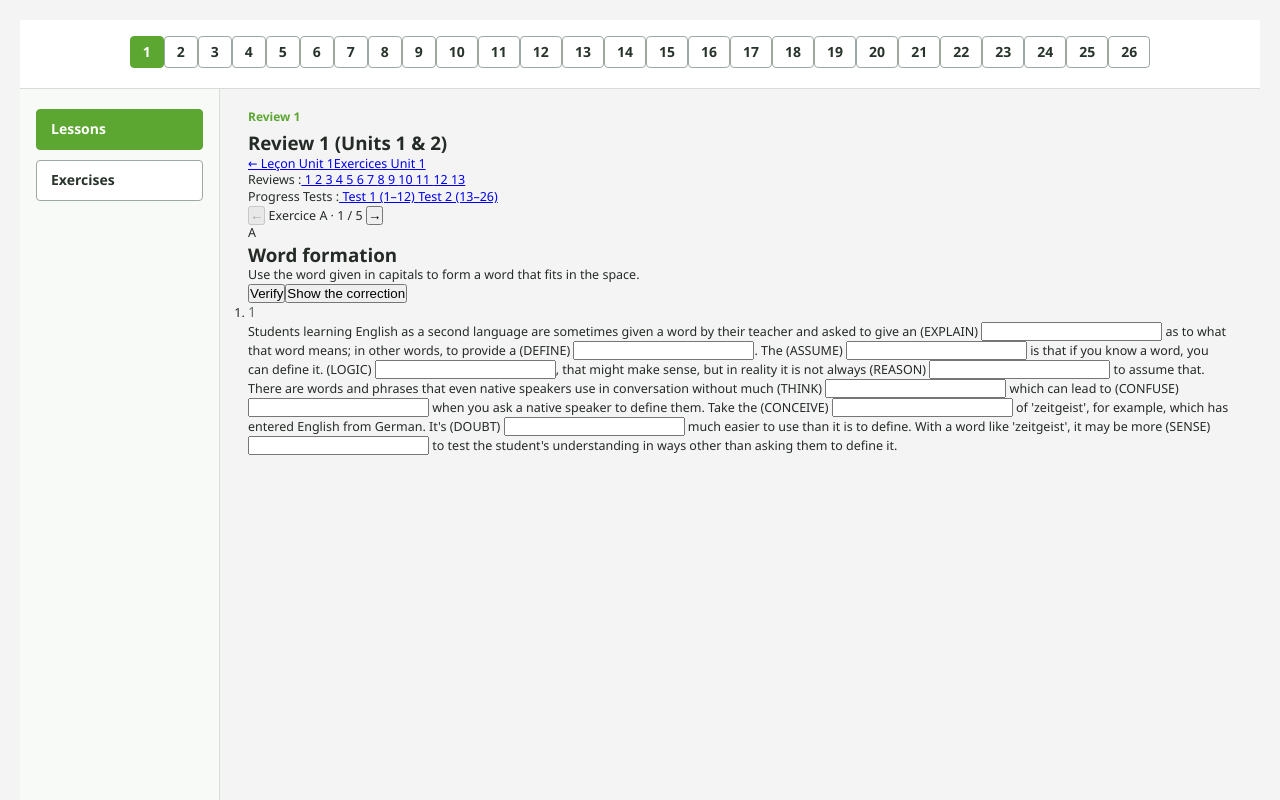
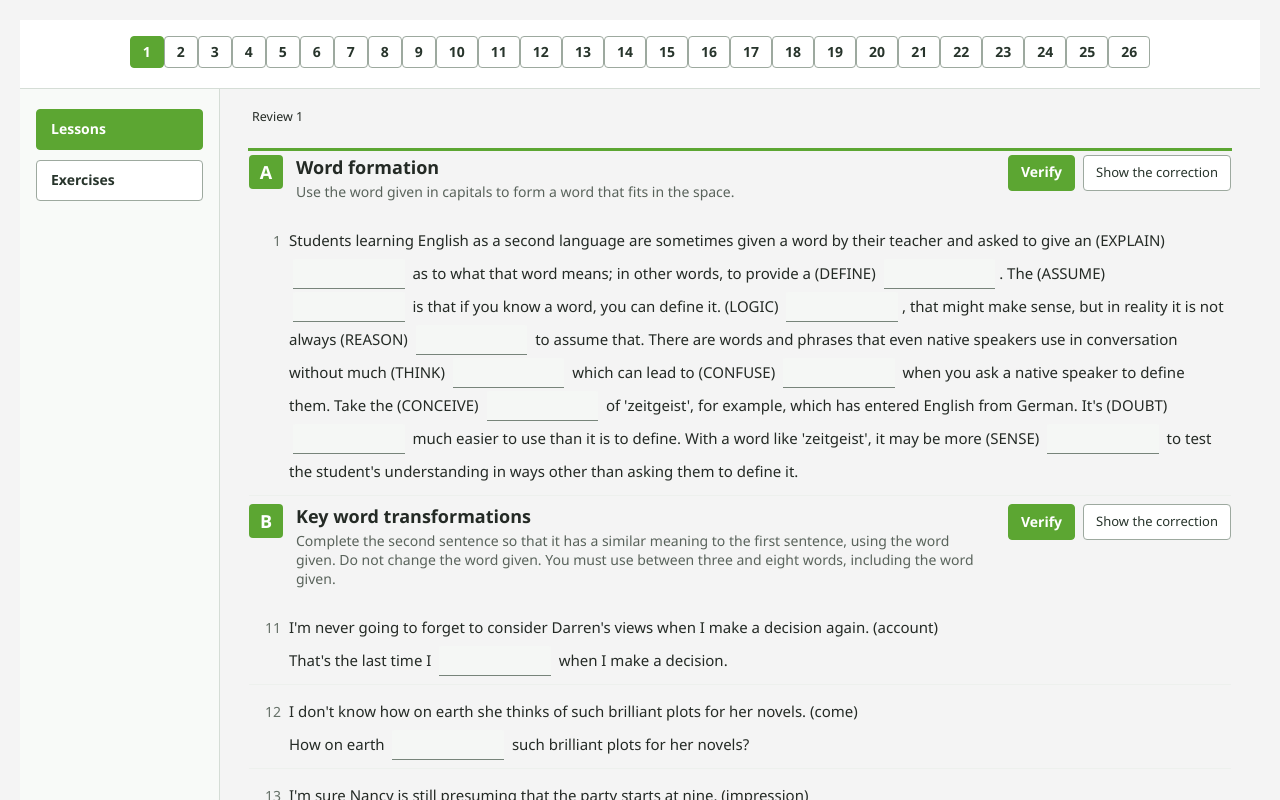
Before and after one commit to jerouleenbx-hash/vocab-quiz, an Angular app: page /review/1 in a window 1280 px wide. Shown: the top 800 px of the page. Built offline with nearby package versions, Linux system fonts and the light colour scheme.

Commit message:
reviews et progress

```diff
--- a/src/app/app.scss
+++ b/src/app/app.scss
@@ -414,3 +414,24 @@ app-navigation-side {
     width: 11ch;
   }
 }
+
+
+.section-heading {
+  display: flex;
+  justify-content: space-between;
+  align-items: flex-start; /* Aligne les boutons tout en haut, sur la première ligne */
+  gap: 20px;
+  margin-bottom: 15px;
+}
+
+.section-actions {
+  display: flex;
+  flex-wrap: nowrap; /* Empêche les boutons de passer sur deux lignes */
+  flex-shrink: 0;    /* Empêche le texte long de comprimer la zone des boutons */
+  align-items: center;
+  gap: 8px;
+}
+
+.action-button {
+  white-space: nowrap; /* Empêche le texte "Show the correction" de se couper */
+}
--- a/src/app/exercises/review.html
+++ b/src/app/exercises/review.html
@@ -1,136 +1,66 @@
-<section class="exercises-page review-page">
-  <header class="exercises-header">
-    <div>
-      <p class="eyebrow">{{ isProgressTest ? 'Progress Test' : 'Review ' + reviewNumber }}</p>
-      <h1>{{ reviewTitle }}</h1>
-    </div>
+<div class="exercise-page">
+  <!-- En-tête principal -->
+<header class="page-heading">
+  <span>{{ isProgressTest ? reviewTitle : 'Review ' + reviewNumber }}</span>
+</header>
 
-    <div class="header-links">
-      <a [routerLink]="lessonLink" class="nav-pill">← Leçon Unit {{ unitStart }}</a>
-      <a [routerLink]="exerciseLink" class="nav-pill">Exercices Unit {{ unitStart }}</a>
-    </div>
-  </header>
 
-  <!-- Sélecteur rapide des Reviews (1 à 13) et Progress Tests (1 & 2) -->
-  <nav class="review-selector" aria-label="Navigation des révisions">
-    <div class="selector-group">
-      <span class="selector-label">Reviews :</span>
-      @for (rev of availableReviews; track rev) {
-        <a
-          [routerLink]="['/review', rev]"
-          class="unit-chip"
-          [class.active]="currentReview === rev"
-        >
-          {{ rev }}
-        </a>
-      }
-    </div>
-
-    <div class="selector-group">
-      <span class="selector-label">Progress Tests :</span>
-      <a
-        [routerLink]="['/review', 14]"
-        class="unit-chip"
-        [class.active]="currentReview === 14"
-      >
-        Test 1 (1–12)
-      </a>
-      <a
-        [routerLink]="['/review', 15]"
-        class="unit-chip"
-        [class.active]="currentReview === 15"
-      >
-        Test 2 (13–26)
-      </a>
-    </div>
-  </nav>
-
-  @let section = currentSection;
-
-  <!-- Navigation entre les exercices (A, B, C, D, E...) -->
-  <div class="section-pagination">
-    <button
-      type="button"
-      (click)="previousExercise()"
-      [disabled]="currentSectionIndex === 0"
-    >
-      ←
-    </button>
-
-    <span>
-      Exercice {{ section?.id }} · {{ currentSectionIndex + 1 }} / {{ sections.length }}
-    </span>
-
-    <button
-      type="button"
-      (click)="nextExercise()"
-      [disabled]="currentSectionIndex === sections.length - 1"
-    >
-      →
-    </button>
-  </div>
-
-  @if (section) {
-    <article class="exercise-card">
-      <div class="exercise-card-header">
-        <span class="section-badge">{{ section.id }}</span>
-        <div>
-          <h2>{{ section.title }}</h2>
-          <p class="instruction">{{ section.instruction }}</p>
+  <!-- Toutes les sections affichées les unes à la suite des autres -->
+  @for (section of sections; track section.id) {
+    <section class="exercise-section review-block" [id]="'section-' + section.id">
+      <div class="section-heading">
+        <div class="section-title">
+          <span class="section-letter">{{ section.id }}</span>
+          <div>
+            <h2>{{ section.title }}</h2>
+            <p>{{ section.instruction }}</p>
+          </div>
         </div>
 
-        <div class="exercise-actions">
+        <div class="section-actions">
           @if (checkedSections[sectionStateKey(section)]) {
-            <span class="score-badge">
+            <span class="score">
               {{ sectionScore(section) }} / {{ sectionGapCount(section) }}
             </span>
           }
-
           <button
             type="button"
-            class="btn-verify"
-            (click)="checkedSections[sectionStateKey(section)] = true"
-          >
+            class="action-button primary"
+            (click)="checkedSections[sectionStateKey(section)] = true">
             Verify
           </button>
-
           <button
             type="button"
-            class="btn-correction"
-            (click)="toggleCorrection(section)"
-          >
+            class="action-button"
+            (click)="toggleCorrection(section)">
             {{ visibleCorrections[sectionStateKey(section)] ? 'Hide the correction' : 'Show the correction' }}
           </button>
         </div>
       </div>
 
-      <!-- Boîte de mots (Word Box) si présente -->
       @if (section.wordBox) {
-        <div class="word-box">
+        <div class="word-bank">
           @for (word of section.wordBox; track word) {
-            <span class="word-chip">{{ word }}</span>
+            <span>{{ word }}</span>
           }
         </div>
       }
 
-      <!-- Liste des questions -->
-      <ol class="questions-list">
+      <ol class="question-list">
         @for (question of section.questions; track question.number) {
-          <li class="question-item">
+          <li class="question-row">
             <span class="question-number">{{ question.number }}</span>
-
-            <div class="question-content">
+            <p class="question-text">
               @for (part of question.parts; track $index; let gapIndex = $index) {
-                <span class="text-part">{{ part }}</span>
-
+                <span>{{ part }}</span>
                 @if (gapIndex < question.answers.length) {
                   @if (answerOptions(question, gapIndex).length) {
                     <select
-                      [ngModel]="userAnswers[answerKey(section, question.number, gapIndex)] ?? ''"
-                      (ngModelChange)="setAnswer(section, question.number, gapIndex, $event)"
+                      class="answer-input answer-select"
                       [class.correct]="checkedSections[sectionStateKey(section)] && isCorrect(section, question, gapIndex)"
                       [class.incorrect]="checkedSections[sectionStateKey(section)] && !isCorrect(section, question, gapIndex)"
-                    >
+                      [ngModel]="userAnswers[answerKey(section, question.number, gapIndex)] || ''"
+                      (ngModelChange)="setAnswer(section, question.number, gapIndex, $event)">
                       <option value="">Choose...</option>
                       @for (option of answerOptions(question, gapIndex); track option) {
                         <option [value]="option">{{ option }}</option>
@@ -139,26 +69,24 @@
                   } @else {
                     <input
                       type="text"
-                      [value]="userAnswers[answerKey(section, question.number, gapIndex)] ?? ''"
-                      (input)="updateAnswer(section, question.number, gapIndex, $event)"
+                      class="answer-input"
                       [class.correct]="checkedSections[sectionStateKey(section)] && isCorrect(section, question, gapIndex)"
                       [class.incorrect]="checkedSections[sectionStateKey(section)] && !isCorrect(section, question, gapIndex)"
-                      autocomplete="off"
-                      spellcheck="false"
-                    />
+                      [value]="userAnswers[answerKey(section, question.number, gapIndex)] || ''"
+                      (input)="updateAnswer(section, question.number, gapIndex, $event)" />
                   }
 
                   @if (visibleCorrections[sectionStateKey(section)]) {
-                    <span class="correction-hint">
+                    <span class="correction">
                       {{ acceptedAnswers(question, gapIndex).join(' / ') }}
                     </span>
                   }
                 }
               }
-            </div>
+            </p>
           </li>
         }
       </ol>
-    </article>
+    </section>
   }
-</section>
+</div>
--- a/src/app/exercises/review.scss
+++ /dev/null
@@ -1,215 +0,0 @@
-:host {
-  display: block;
-  color: #242a25;
-}
-
-.review-page {
-  width: min(94%, 1780px);
-  margin: 28px auto 64px;
-  padding-bottom: 30px;
-}
-
-.review-heading,
-.review-section-heading {
-  display: flex;
-  justify-content: space-between;
-  align-items: center;
-  gap: 20px;
-}
-
-.review-heading {
-  padding: 0 4px 20px;
-  border-bottom: 3px solid #287747;
-}
-
-.eyebrow {
-  margin: 0 0 5px;
-  color: #287747;
-  font-size: 12px;
-  font-weight: 700;
-}
-
-.review-heading h1 {
-  margin: 0;
-  font-family: Georgia, 'Times New Roman', serif;
-  font-size: 32px;
-  font-weight: 600;
-}
-
-.review-total {
-  display: flex;
-  align-items: baseline;
-  gap: 4px;
-  color: #287747;
-  font-size: 16px;
-}
-
-.review-total strong {
-  font-size: 26px;
-}
-
-.review-section {
-  padding: 22px 4px 24px;
-  border-bottom: 1px solid #d5ddd6;
-}
-
-.review-section-heading {
-  margin-bottom: 12px;
-}
-
-.review-section-title {
-  display: flex;
-  align-items: flex-start;
-  gap: 12px;
-}
-
-.section-letter {
-  display: grid;
-  width: 34px;
-  height: 34px;
-  flex: 0 0 34px;
-  place-items: center;
-  border-radius: 4px;
-  background: #287747;
-  color: white;
-  font-size: 18px;
-  font-weight: 700;
-}
-
-.review-section-title h2 {
-  margin: 0;
-  font-size: 18px;
-  font-weight: 650;
-}
-
-.review-section-title p {
-  margin: 4px 0 0;
-  color: #59635b;
-  font-size: 14px;
-}
-
-.review-actions {
-  display: flex;
-  flex-wrap: wrap;
-  justify-content: flex-end;
-  align-items: center;
-  gap: 8px;
-}
-
-.action-button {
-  min-height: 36px;
-  padding: 0 12px;
-  border: 1px solid #9da99f;
-  border-radius: 4px;
-  background: white;
-  color: #27342b;
-  font: inherit;
-  font-size: 13px;
-  cursor: pointer;
-}
-
-.action-button.primary {
-  border-color: #287747;
-  background: #287747;
-  color: white;
-}
-
-.review-question-list {
-  display: grid;
-  gap: 3px;
-  margin: 0;
-  padding: 0;
-  list-style: none;
-}
-
-.review-question {
-  display: grid;
-  grid-template-columns: 28px minmax(0, 1fr);
-  align-items: baseline;
-  gap: 8px;
-  padding: 7px 4px;
-  border-bottom: 1px solid #edf0ed;
-}
-
-.question-number {
-  color: #657067;
-  font-size: 14px;
-  text-align: right;
-}
-
-.question-text {
-  margin: 0;
-  font-size: 15px;
-  line-height: 2.2;
-}
-
-.answer-input {
-  max-width: 100%;
-  min-height: 30px;
-  margin: 0 4px;
-  padding: 2px 6px;
-  border: 0;
-  border-bottom: 1px solid #77847a;
-  border-radius: 2px 2px 0 0;
-  outline: none;
-  background: #f5f7f5;
-  color: #202820;
-  font: inherit;
-  line-height: 1.4;
-  vertical-align: baseline;
-}
-
-.answer-select {
-  min-width: 18ch;
-  cursor: pointer;
-}
-
-.answer-input.correct {
-  border-bottom-color: #287747;
-  background: #e9f4eb;
-}
-
-.answer-input.incorrect {
-  border-bottom-color: #b63a35;
-  background: #fbefed;
-}
-
-.score {
-  color: #287747;
-  font-size: 14px;
-  font-weight: 700;
-}
-
-.correction {
-  display: inline-block;
-  margin-left: 6px;
-  color: #287747;
-  font-size: 13px;
-  font-weight: 700;
-}
-
-@media (max-width: 700px) {
-  .review-page {
-    width: calc(100% - 24px);
-    margin-top: 20px;
-  }
-
-  .review-heading,
-  .review-section-heading {
-    align-items: flex-start;
-    flex-direction: column;
-  }
-
-  .review-heading h1 {
-    font-size: 28px;
-  }
-
-  .review-actions {
-    justify-content: flex-start;
-  }
-
-  .question-text {
-    font-size: 14px;
-    line-height: 2.3;
-  }
-}
--- a/src/app/exercises/review.ts
+++ b/src/app/exercises/review.ts
@@ -70,28 +70,23 @@ readonly availableProgressTests: ReviewId[] = Array.of<ReviewId>(14, 15);
     private route: ActivatedRoute,
     private navService: NavigationService
   ) {
+    // Dans le constructor de ReviewComponent :
 combineLatest([this.route.paramMap, this.route.queryParamMap]).subscribe(([params, queryParams]) => {
   const reviewParam = params.get('reviewNumber') ?? params.get('lessonId');
   const requestedSection = queryParams.get('section') as SectionId | null;
 
   const numericReview = Number(reviewParam);
-      if (!isNaN(numericReview) && numericReview >= 1 && numericReview <= 15) {
-        this.currentReview = numericReview as ReviewId;
-      } else {
-        this.currentReview = 1;
+  this.currentReview = (!isNaN(numericReview) && numericReview >= 1 && numericReview <= 15)
+    ? (numericReview as ReviewId)
+    : 1;
+
+  if (requestedSection) {
+    setTimeout(() => {
+      document.getElementById(`section-${requestedSection}`)?.scrollIntoView({ behavior: 'smooth' });
+    });
   }
+});
 
-      // Synchronisation avec la navigation globale si le service gère les reviews
-      /*if (this.currentReview <= 13) {
-        this.navService.currentLesson.set(this.unitStart);
-      }
-      */
-
-      const sectionIndex = requestedSection
-        ? this.sections.findIndex(section => section.id === requestedSection)
-        : 0;
-      this.currentSectionIndex = sectionIndex >= 0 ? sectionIndex : 0;
-    });
   }
 
   get reviewNumber(): ReviewId {
@@ -139,7 +134,6 @@ readonly availableProgressTests: ReviewId[] = Array.of<ReviewId>(14, 15);
 selectReview(reviewId: ReviewId) {
   if (this.currentReview === reviewId) return;
   this.currentReview = reviewId;
-    this.currentSectionIndex = 0;
   window.scrollTo({ top: 0, behavior: 'smooth' });
 }
 
```
Also changed, not shown: src/app/app.ts (line endings or trailing spaces). Lines whose indentation alone changed are shown as unchanged.
